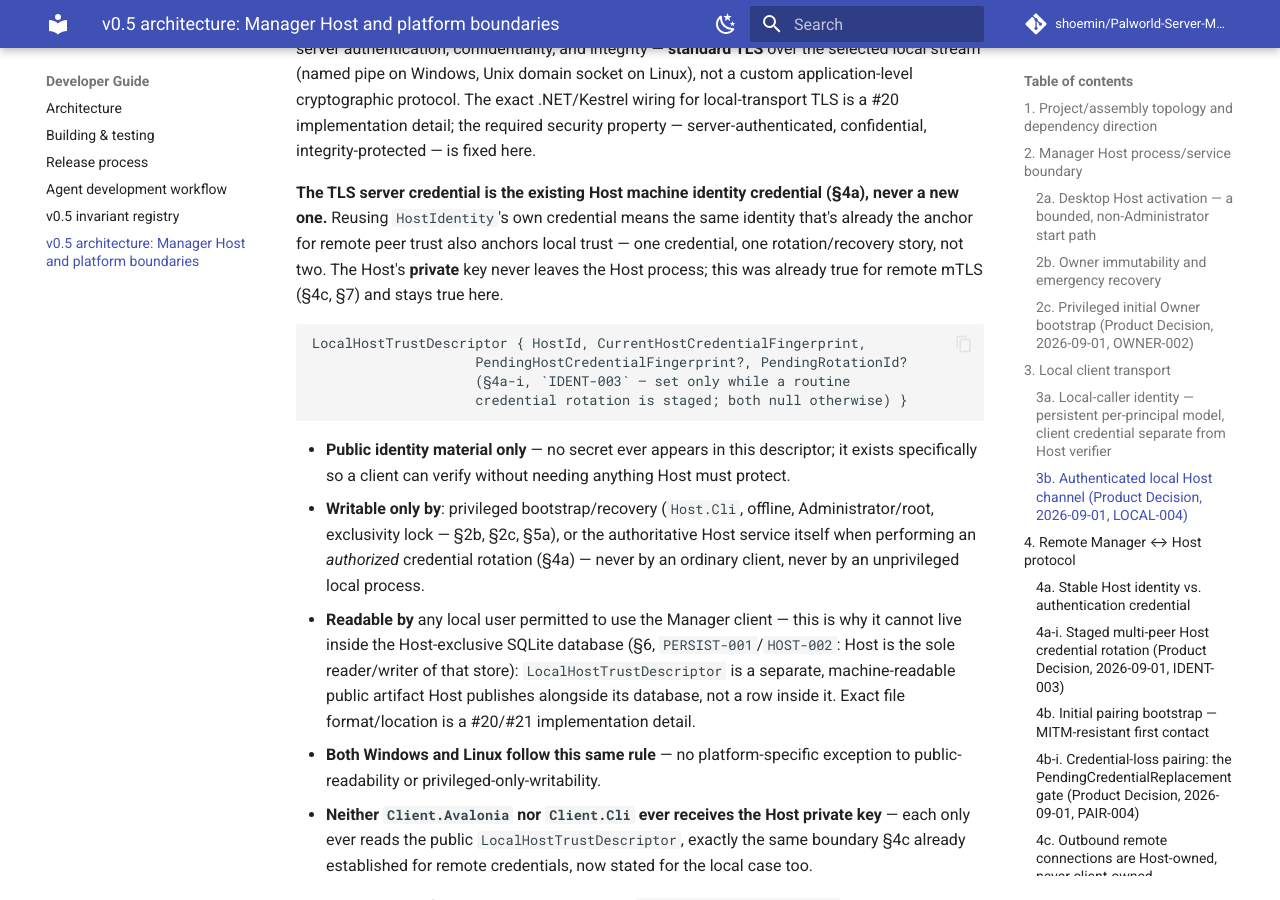
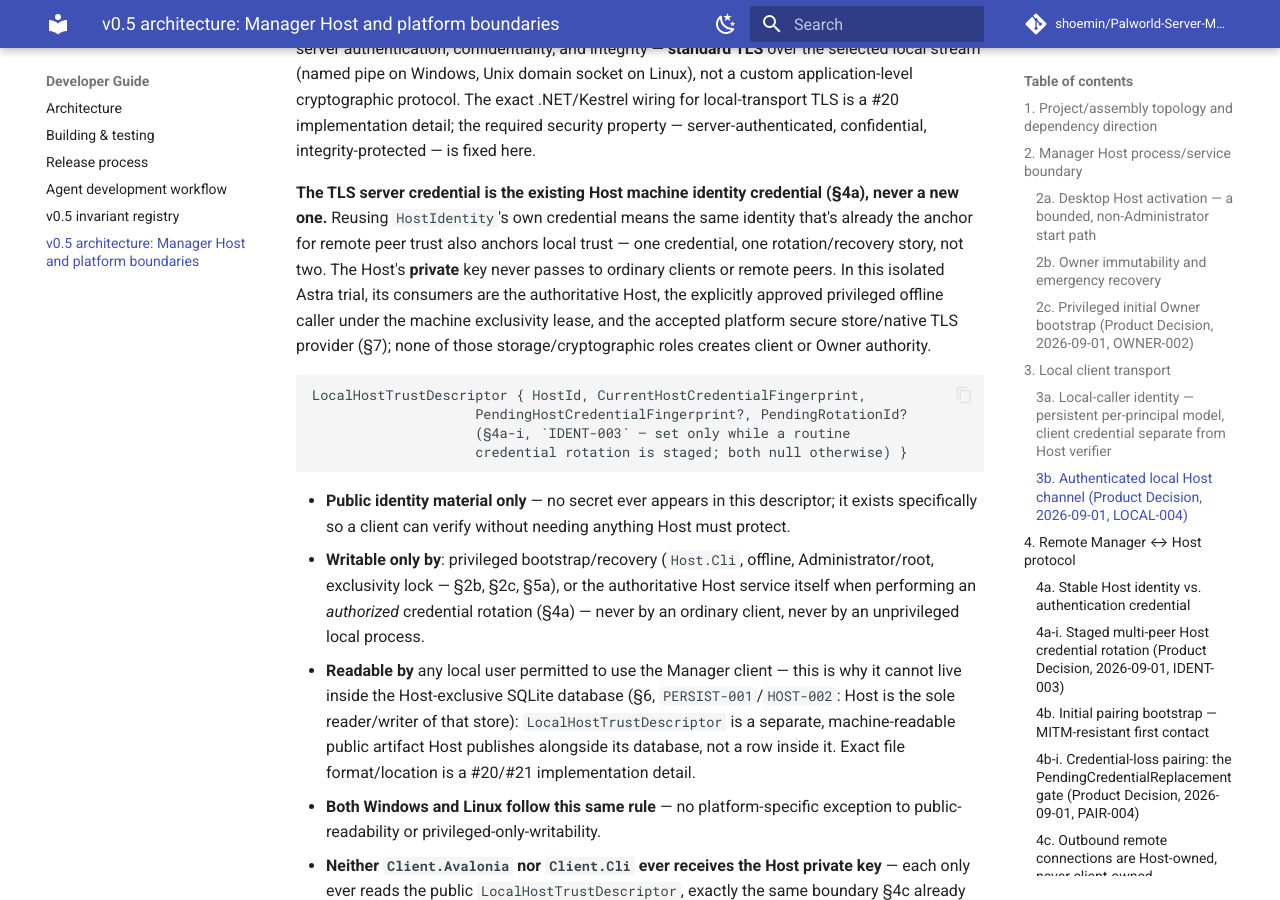
Before and after one commit to shoemin/Palworld-Server-Manager, an MkDocs documentation site: the page built from docs/developer/v0.5-architecture.md, in a window 1280 px wide and 900 px high, scrolled down 24443 px. Built offline with MkDocs 1.6.1 and Material for MkDocs 9.7.7, drawn with Linux system fonts in a browser that asks for light colours; comment, search, counter and statistics services are not loaded.

Commit message:
Align local-channel private-key wording with approved consumers

````diff
--- a/docs/developer/v0.5-architecture.md
+++ b/docs/developer/v0.5-architecture.md
@@ -201,7 +201,7 @@ LocalPrincipal   { LocalPrincipalId (stable, generated once per authorized
 
 **The local RPC connection is server-authenticated and integrity-protected before a client sends anything sensitive.** Concretely, before transmitting an `EnrollmentCode` (§3a), initial-Owner bootstrap material (§2c), a `LocalPrincipal` authentication signature (§3a), any credential or other secret material, or any ordinary management RPC, the channel itself must already provide server authentication, confidentiality, and integrity — **standard TLS** over the selected local stream (named pipe on Windows, Unix domain socket on Linux), not a custom application-level cryptographic protocol. The exact .NET/Kestrel wiring for local-transport TLS is a #20 implementation detail; the required security property — server-authenticated, confidential, integrity-protected — is fixed here.
 
-**The TLS server credential is the existing Host machine identity credential (§4a), never a new one.** Reusing `HostIdentity`'s own credential means the same identity that's already the anchor for remote peer trust also anchors local trust — one credential, one rotation/recovery story, not two. The Host's **private** key never leaves the Host process; this was already true for remote mTLS (§4c, §7) and stays true here.
+**The TLS server credential is the existing Host machine identity credential (§4a), never a new one.** Reusing `HostIdentity`'s own credential means the same identity that's already the anchor for remote peer trust also anchors local trust — one credential, one rotation/recovery story, not two. The Host's **private** key never passes to ordinary clients or remote peers. In this isolated Astra trial, its consumers are the authoritative Host, the explicitly approved privileged offline caller under the machine exclusivity lease, and the accepted platform secure store/native TLS provider (§7); none of those storage/cryptographic roles creates client or Owner authority.
 
 ```
 LocalHostTrustDescriptor { HostId, CurrentHostCredentialFingerprint,
````
Also changed, not shown: docs/experiments/astra-v0.5.0-trial.md (+1 -0 lines).
